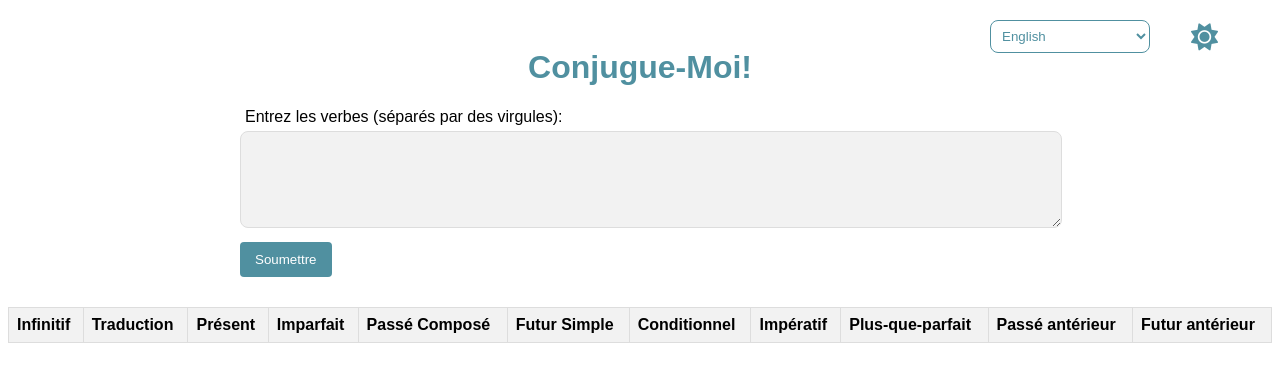
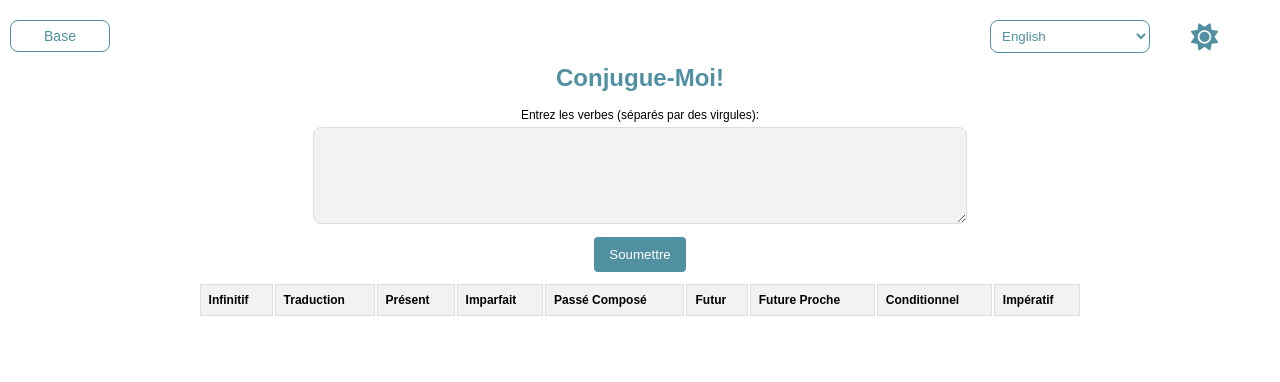
Before and after one commit to Lunedor/conjugue-moi, a Flask app: page / in a window 1280 px wide. Shown: the top 382 px of the page. Run offline with Flask 3, Linux system fonts and the light colour scheme; lists and menus that the app fills with data are empty.

Commit message:
Update index.html
Added advanced mode and pronominal verbs results

```diff
--- a/templates/index.html
+++ b/templates/index.html
@@ -28,6 +28,7 @@
 
         body {
             font-family: sans-serif;
+			font-size: 12px;
             background-color: var(--bg-color);
             color: var(--text-color);
             transition: background-color 0.3s ease, color 0.3s ease; /* Smooth transition for mode change */
@@ -40,7 +41,7 @@
         label { display: block; margin: 5px; }
 
         textarea {
-			width: 100%;
+			width: 50%;
 			padding: 10px;
 			border: 1px solid var(--table-border);
 			margin-bottom: 10px;
@@ -60,13 +61,21 @@
         }
         button:hover, input[type="submit"]:hover { filter: brightness(50%); } /* Button hover effect */
 
-        table { width: 100%; border-collapse: collapse; margin: auto;}
+        table.basic-mode {
+			width: 70%; /* Table width for basic mode */
+			margin: auto;
+		}
+
+		table.advance-mode {
+			width: 100%; /* Table width for advanced mode */
+			margin: auto;
+		}
         th, td { border: 1px solid var(--table-border); padding: 8px; text-align: left; }
         th { background-color: var(--table-header-bg); }
         #resultsContainer { margin-top: 10px; }
 
         .mode-toggle {
-            position: fixed; /* Fixed position */
+            position: absolute; /* Absolute position */
             top: 5px;       /* Top-right corner */
             right: 50px;
         }
@@ -88,8 +97,33 @@
 			color: var(--text-color); /* Highlight color */
 		}
 
+		.advance-toggle {
+            position: absolute; /* Absolute position */
+            top: 20px;       /* Top-right corner */
+            left: 10px;
+        }
 
-         button { /* General button styles */
+		#advanceMode {
+			cursor: pointer;
+			padding: 7px;
+			font-size: 14px;
+			color: var(--accent-color);
+			transition: transform 0.2s ease, color 0.2s ease;
+			background-color: var(--bg-color);
+			border-radius: 8px;
+			width: 100px;
+			border-color: var(--button-bg);
+			border-style: solid;
+			border-width: 1px;
+			transition: transform 0.2s ease, color 0.2s ease;
+		}
+
+		#advanceMode:hover {
+			transform: scale(1.02); /* Slight zoom on hover */
+			color: var(--text-color); /* Highlight color */
+		}
+
+        button { /* General button styles */
             padding: 8px 12px; /* Slightly reduced padding */
             border-radius: 4px;
 			margin: auto;
@@ -113,12 +147,12 @@
             filter: brightness(1.2); /* Slightly brighter on hover */
         }
 
-        span.conjugated-verb { margin-left: 8px; }
+        span.conjugated-verb { margin-left: 1px; }
 
 		.language-selector { /* Improved positioning */
             display: flex;  /* Use flexbox for better alignment */
             align-items: center; /* Vertically center items */
-            position: fixed;
+            position: absolute;
             top: 20px;
             right: 120px;
         }
@@ -166,6 +200,10 @@
 			margin-top: 10px;
 		}
 
+		.hidden {
+		display: none;
+		}
+
     </style>
 </head>
 <body>
@@ -204,8 +242,6 @@
 					<option value="uk">Ukrainian</option>
 					<option value="other">Other...</option>
 					</select>
-
-
 				<input type="text" id="other_lang" style="display: none;" placeholder="e.g., 'nl'">
 				<span id="languageFeedback"></span>
 			</div>
@@ -214,8 +250,12 @@
 					<i id="darkModeIcon" class="fas fa-sun"></i>
 				</button>
 			</div>
+			<div class="advance-toggle">
+				<input onclick="updateAdvanceMode()" type="button" value="Advance" id="advanceMode"></input>
+				</div>
+			</div>
     <h1>Conjugue-Moi!</h1>
-    <form method="POST">
+    <form method="POST" style="text-align: center;">
         <label for="verbs">Entrez les verbes (séparés par des virgules):</label>
         <textarea id="verbs" name="verbs[]" rows="5" cols="30"></textarea><br>
         <input type="submit" value="Soumettre">
@@ -230,7 +270,8 @@
                     <th>Présent</th>
                     <th>Imparfait</th>
                     <th>Passé Composé</th>
-                    <th>Futur Simple</th>
+                    <th>Futur</th>
+					<th>Future Proche</th>
 					<th>Conditionnel</th>
                     <th>Impératif</th>
 					<th>Plus-que-parfait</th>
@@ -257,6 +298,9 @@
 		resultsContainer.appendChild(exportButton);
 		const languageFeedback = document.getElementById('languageFeedback');
         let currentOtherLang = "";
+		let modeCurrent = ""
+		const tenseslistadvance = ['Présent', 'Imparfait', 'Passé composé', 'Futur', 'Futur proche', 'Conditionnel', 'Impératif', 'Plus-que-parfait', 'Passé antérieur', 'Futur antérieur'];
+		const tenseslistbasic = ['Présent', 'Imparfait', 'Passé composé', 'Futur', 'Futur proche', 'Conditionnel', 'Impératif'];
 
         function updateDarkMode() {
 			body.classList.toggle('dark-mode');
@@ -267,13 +311,101 @@
 			localStorage.setItem('darkMode', darkModeEnabled ? 'enabled' : 'disabled');
 		}
 
-        darkModeToggle.addEventListener('click', updateDarkMode);
+		const modeIndicator = document.getElementById('modeIndicator');
+
+
+		function updateAdvanceMode() {
+			const table = document.querySelector('#conjugationTable');
+			const advanceTenses = ['Plus-que-parfait', 'Passé antérieur', 'Futur antérieur'];
+
+			if (document.getElementById("advanceMode").value !== "Base") {
+				// Switch to "Base" mode
+				document.getElementById("advanceMode").value = "Base";
+				modeCurrent = "Base";
+
+				// Hide advance mode columns
+				advanceTenses.forEach(tense => {
+					const colIndex = tenseslistadvance.indexOf(tense) + 2;
+					document.querySelector('#conjugationTable thead tr').children[colIndex]?.classList.add('hidden');
+					document.querySelectorAll('#conjugationTable tbody tr').forEach(row => {
+						row.children[colIndex]?.classList.add('hidden');
+					});
+				});
+
+				// Update table width
+				table.classList.remove('advance-mode');
+				table.classList.add('basic-mode');
+
+				localStorage.setItem('advanceMode', 'basic');
+			} else {
+				// Switch to "Advance" mode
+				document.getElementById("advanceMode").value = "Advance";
+				modeCurrent = "Advance";
+
+				// Show advance mode columns
+				advanceTenses.forEach(tense => {
+					const colIndex = tenseslistadvance.indexOf(tense) + 2;
+					document.querySelector('#conjugationTable thead tr').children[colIndex]?.classList.remove('hidden');
+					document.querySelectorAll('#conjugationTable tbody tr').forEach(row => {
+						row.children[colIndex]?.classList.remove('hidden');
+					});
+				});
+
+				// Update table width
+				table.classList.remove('basic-mode');
+				table.classList.add('advance-mode');
+
+				localStorage.setItem('advanceMode', 'advance');
+			}
+		}
+
+		function updateTableHeaders() {
+			const table = document.querySelector('#conjugationTable');
+			const advanceMode = localStorage.getItem('advanceMode') || 'basic'; // Default to basic mode
+			const advanceTenses = ['Plus-que-parfait', 'Passé antérieur', 'Futur antérieur'];
+
+			if (advanceMode === 'basic') {
+				// Hide advance mode columns
+				advanceTenses.forEach(tense => {
+					const colIndex = tenseslistadvance.indexOf(tense) + 2;
+					document.querySelector('#conjugationTable thead tr').children[colIndex]?.classList.add('hidden');
+					document.querySelectorAll('#conjugationTable tbody tr').forEach(row => {
+						row.children[colIndex]?.classList.add('hidden');
+					});
+				});
+
+				// Apply basic mode width
+				table.classList.add('basic-mode');
+				table.classList.remove('advance-mode');
+			} else if (advanceMode === 'advance') {
+				// Show all columns
+				advanceTenses.forEach(tense => {
+					const colIndex = tenseslistadvance.indexOf(tense) + 2;
+					document.querySelector('#conjugationTable thead tr').children[colIndex]?.classList.remove('hidden');
+					document.querySelectorAll('#conjugationTable tbody tr').forEach(row => {
+						row.children[colIndex]?.classList.remove('hidden');
+					});
+				});
+
+				// Apply advance mode width
+				table.classList.add('advance-mode');
+				table.classList.remove('basic-mode');
+			}
+
+			// Update the toggle button state
+			const toggleButton = document.getElementById('advanceMode');
+			toggleButton.value = advanceMode === 'basic' ? 'Base' : 'Advance';
+			modeCurrent = advanceMode; // Set the global variable correctly
+		}
+
+		darkModeToggle.addEventListener('click', updateDarkMode);
 
         document.addEventListener('DOMContentLoaded', () => {
 			const savedPreference = localStorage.getItem('darkMode');
 			const savedTargetLang = localStorage.getItem('target_lang');
 			const savedOtherLang = localStorage.getItem('other_lang');
 
+			// Apply dark mode if saved
 			if (savedPreference === 'enabled') {
 				body.classList.add('dark-mode');
 				darkModeToggle.innerHTML = '<i id="darkModeIcon" class="fas fa-moon"></i>';
@@ -282,26 +414,17 @@
 				darkModeToggle.innerHTML = '<i id="darkModeIcon" class="fas fa-sun"></i>';
 			}
 
+			// Apply saved target language
 			if (savedTargetLang) {
-				if (savedOtherLang) { // Check if a custom language was previously saved
-
-					targetLangSelect.value = 'other'; // Set select to "other"
+				targetLangSelect.value = savedTargetLang === 'other' ? 'other' : savedTargetLang;
+				if (savedOtherLang && savedTargetLang === 'other') {
 					otherLangInput.style.display = 'inline-block';
 					otherLangInput.value = savedOtherLang;
-					currentOtherLang = savedOtherLang;
-					languageFeedback.textContent = `Selected: ${savedOtherLang}`;
-					setLanguage(savedOtherLang); // Set the saved custom language
-
-				} else if (targetLangSelect.querySelector(`option[value="${savedTargetLang}"]`)) {
-					// Standard language was selected
-					targetLangSelect.value = savedTargetLang;
-					setLanguage(savedTargetLang);
 				}
 			}
 
-			if (savedTargetLang) {
-				targetLangSelect.dispatchEvent(new Event('change'));
-			}
+			// Configure table headers and rows for initial mode
+			updateTableHeaders();
 		});
 
 		targetLangSelect.addEventListener('change', () => {
@@ -342,7 +465,6 @@
 
 		function setLanguage(newTargetLang) {
 			const langToSend = newTargetLang === 'other' ? otherLangInput.value.trim().toLowerCase() : newTargetLang;
-			console.log("Setting language:", langToSend); // Debugging
 
 			fetch('/set_language', {
 				method: 'POST',
@@ -352,7 +474,6 @@
 			.then(response => {
 				if (response.ok) {
 					localStorage.setItem('target_lang', langToSend);
-					console.log("Target language set to:", langToSend);
 				} else {
 					response.json().then(errorData => {
 						const error = errorData.error || "Error setting language. Please check the language code.";
@@ -376,7 +497,7 @@
 					const formData = new FormData();
 					verbs.forEach(verb => formData.append('verbs[]', verb.trim()));
 
-					const response = await fetch('/export', { method: 'POST', body: formData });
+					const response = await fetch('/export', { method: 'POST', body: formData, headers: { 'X-Advance-Mode': modeCurrent} });
 					if (!response.ok) {
 						const errorData = await response.json();
 						alert(`Error exporting: ${errorData.error}`);
@@ -433,6 +554,7 @@
 			event.preventDefault();
 			const verbs = document.getElementById('verbs').value.trim().split(',');
 			const formData = new FormData();
+			const advanceModeToggle = localStorage.getItem('advanceMode');
 
 			verbs.forEach(verb => {
 				formData.append('verbs[]', verb.trim());
@@ -443,19 +565,36 @@
 			try {
 				document.getElementById('loadingIndicator').style.display = 'block';
 				const targetLang = document.getElementById('target_lang').value || 'en';
-				const response = await fetch('/', { method: 'POST', body: formData, headers: { 'X-Target-Language': targetLang}  });
+				const response = await fetch('/', { method: 'POST', body: formData, headers: { 'X-Target-Language': targetLang} });
 				if (!response.ok) {
 					throw new Error(`HTTP error! status: ${response.status}`);
 				}
 				const data = await response.json();
-
 				if (data.results && data.results.length > 0) {
 					data.results.forEach((result, rowIndex) => {
 						const row = tbody.insertRow();
-						row.insertCell().textContent = result.verb;
-						row.insertCell().textContent = result.meaning;
 
-						['Présent', 'Imparfait', 'Passé composé', 'Futur', 'Conditionnel', 'Impératif', 'Plus-que-parfait', 'Passé antérieur', 'Futur antérieur'].forEach(tense => {
+						const infinitifConjugations = result.conjugations.Infinitif || [];
+						const infinitif = infinitifConjugations.length > 0 ? infinitifConjugations[0] : '';
+
+						const infinitifCell = row.insertCell();
+						const pronounceButton = document.createElement('button');
+						pronounceButton.textContent = '🔊';
+						pronounceButton.classList.add('pronounce-button');
+						pronounceButton.addEventListener('click', () => {
+							playAudio(infinitif);
+						});
+						infinitifCell.appendChild(pronounceButton);
+
+						const verbSpan = document.createElement('span');
+						verbSpan.textContent = infinitif;
+						verbSpan.classList.add('conjugated-verb');
+						infinitifCell.appendChild(verbSpan);
+
+						const translationCell = row.insertCell();
+						translationCell.textContent = result.meaning;
+
+						tenseslistadvance.forEach(tense => {
 							const cell = row.insertCell();
 							const conjugations = result.conjugations[tense] || [];
 
@@ -474,9 +613,8 @@
 								cell.appendChild(verbSpan);
 								cell.appendChild(document.createElement('br'));
 							});
-							if(conjugations.length == 0) cell.innerHTML = ''; //Clear for tenses with no conjugations
+							if (conjugations.length == 0) cell.innerHTML = '';
 						});
-
 					});
 
 					exportButton.style.display = 'block';
@@ -485,15 +623,16 @@
 				} else {
 					tbody.innerHTML = '<tr><td colspan="7">No results found.</td></tr>';
 				}
-			}
-		catch (error) {
+
+				// Reapply the current mode's settings (hide/show headers and adjust width)
+				updateTableHeaders();
+			} catch (error) {
 				tbody.innerHTML = `<tr><td colspan="7">Error: ${error.message}</td></tr>`;
-			}
-			finally {
-			// Hide loading indicator regardless of success or failure:
-			document.getElementById('loadingIndicator').style.display = 'none';
+			} finally {
+				document.getElementById('loadingIndicator').style.display = 'none';
 			}
 		});
+
 
     </script>
 </body>
```
